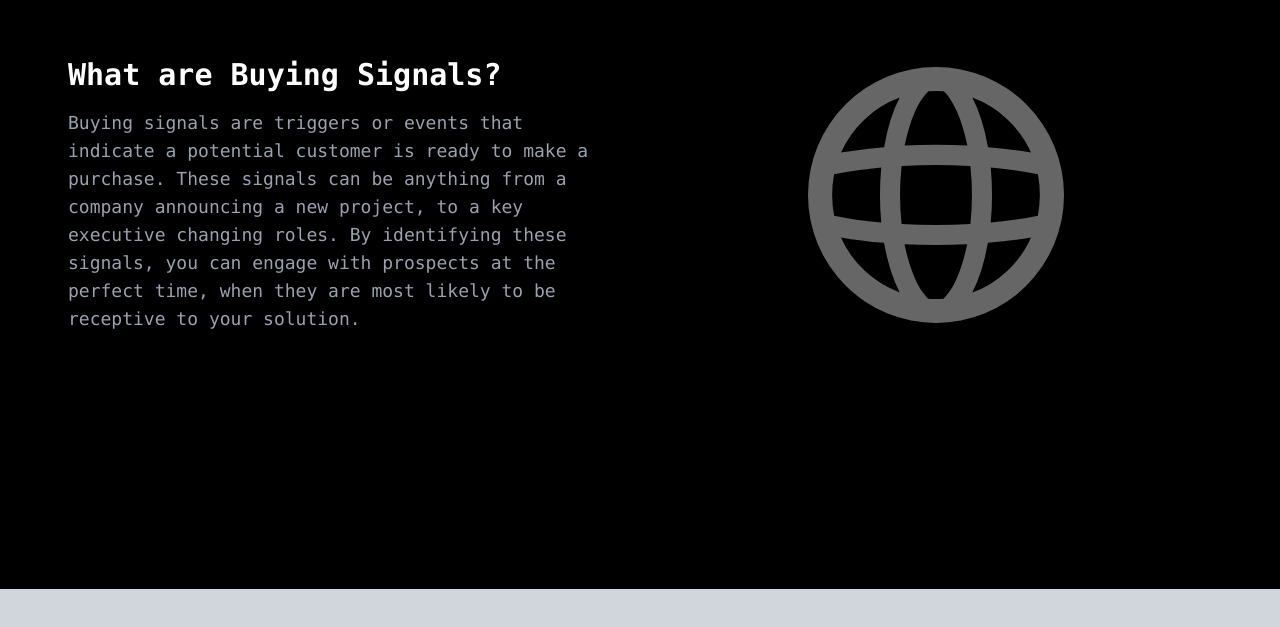
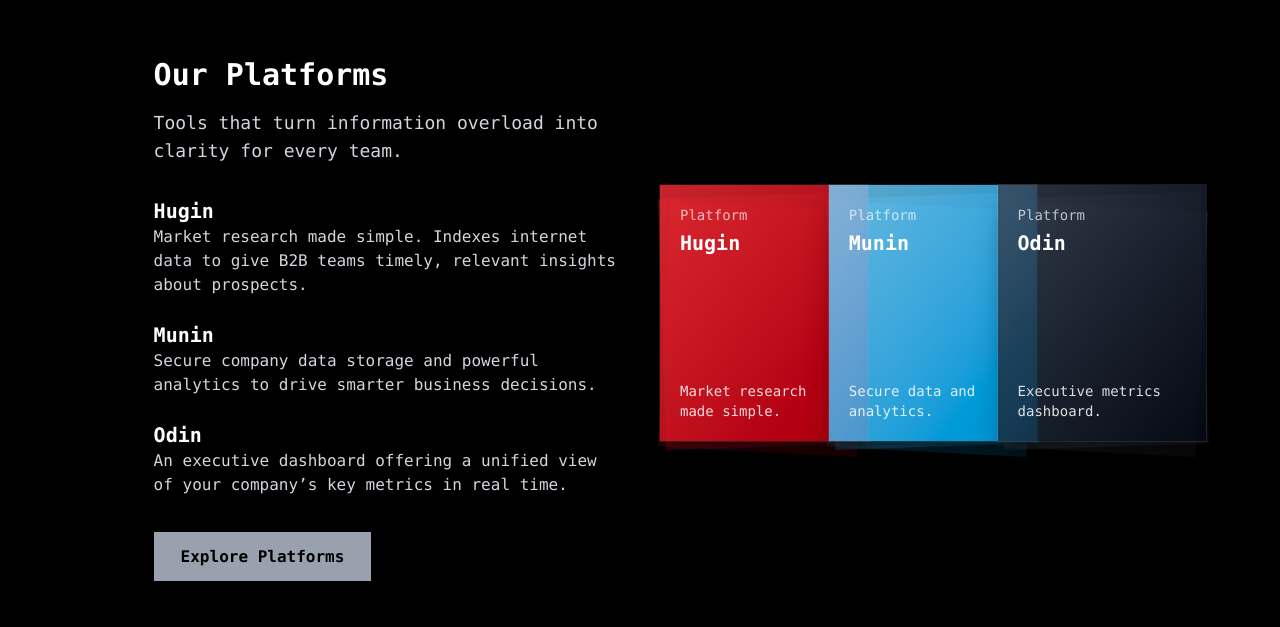
Before and after one commit to christianzmwang/allvitr, a Next.js app: page / in a window 1280 px wide. Shown: the part 975-1602 px from the top of the page. Built offline with nearby package versions, Linux system fonts and the light colour scheme.

Commit message:
added content to section 1

```diff
--- a/src/app/page.tsx
+++ b/src/app/page.tsx
@@ -1,6 +1,51 @@
 import Link from 'next/link'
 import NavBar from './components/NavBar'
 import DotsLayer from './components/DotsLayer'
+
+function PlatformStack({
+  title,
+  subtitle,
+  href,
+  gradient,
+  backGradient,
+}: {
+  title: string
+  subtitle: string
+  href?: string
+  gradient: string
+  backGradient?: string
+}) {
+  return (
+    <Link
+      href={href || '#'}
+      className="group relative block w-44 md:w-52 h-56 md:h-64 focus:outline-none"
+    >
+      {/* Glow */}
+      <div
+        className={`pointer-events-none absolute -inset-2 blur-3xl opacity-50 transition duration-500 ease-out group-hover:opacity-95 group-hover:scale-105 ${gradient}`}
+      />
+
+      {/* Bottom layer */}
+      <div className={`absolute inset-0 translate-y-4 rotate-3 scale-[0.96] bg-gradient-to-br ${backGradient || gradient} opacity-20 ring-1 ring-white/5 transition-all duration-500 ease-out group-hover:translate-y-8 group-hover:rotate-12 group-hover:scale-100`} />
+
+      {/* Middle layer */}
+      <div className={`absolute inset-0 translate-y-2 -rotate-2 scale-[0.98] bg-gradient-to-br ${backGradient || gradient} opacity-30 ring-1 ring-white/10 transition-all duration-500 ease-out group-hover:translate-y-4 group-hover:-rotate-6 group-hover:scale-[1.02]`} />
+
+      {/* Top content card */}
+      <div
+        className={`relative z-10 h-full p-5 ring-1 ring-white/10 bg-gradient-to-br ${gradient} transition-transform duration-500 ease-out group-hover:-translate-y-2 group-hover:scale-[1.02] shadow-xl shadow-black/30`}
+      >
+        <div className="flex h-full flex-col justify-between">
+          <div>
+            <div className="text-sm text-white/70">Platform</div>
+            <h3 className="mt-1 text-xl font-semibold text-white">{title}</h3>
+          </div>
+          <p className="text-sm text-white/85">{subtitle}</p>
+        </div>
+      </div>
+    </Link>
+  )
+}
 
 export default function Home() {
   return (
@@ -12,17 +57,10 @@ export default function Home() {
         <div className="relative z-10 max-w-2xl w-full text-center">
           <h1 className="text-4xl md:text-5xl font-extrabold text-white mb-4">Allvitr</h1>
           <p className="text-md md:text-lg text-gray-400 mb-8">
-            We turn information overload into clarity,<br />
+            We turn information overload into clarity,
             building software that amplify human insight and enable autonomous decision-making.
           </p>
-          <div className="flex flex-col sm:flex-row gap-4 justify-center">
-            <Link
-              href="/hugin"
-              className="px-6 py-3 bg-gray-400 text-black font-semibold border-3 border-transparent hover:border-white transition duration-300"
-            >
-              Learn More about Hugin
-            </Link>
-          </div>
+
         </div>
       </section>
 
@@ -30,22 +68,63 @@ export default function Home() {
       <section data-nav-theme="dark" className="min-h-screen px-4 md:px-8 bg-gradient-to-b from-transparent via-black/100 via-20% to-black md:-mt-[20vh] -mt-0">
         {/* Center within non-gradient area (below top 20% gradient) */}
         <div className="mt-[20vh] min-h-[80vh] flex items-center justify-center py-24 md:py-64">
-          <div className="max-w-6xl mx-auto grid grid-cols-1 md:grid-cols-2 gap-8 items-center">
-            <div className="text-center md:text-left px-1">
-              <h2 className="text-3xl font-bold text-white mb-4">
-                What are Buying Signals?
-              </h2>
-              <p className="text-lg text-gray-400">
-                Buying signals are triggers or events that indicate a potential
-                customer is ready to make a purchase. These signals can be
-                anything from a company announcing a new project, to a key
-                executive changing roles. By identifying these signals, you can
-                engage with prospects at the perfect time, when they are most
-                likely to be receptive to your solution.
+          <div className="w-[95%] md:max-w-[80%] mx-auto grid grid-cols-1 md:grid-cols-2 gap-10 items-center">
+            {/* Left: Textual content */}
+            <div className="text-left">
+              <h2 className="text-3xl font-bold text-white mb-4">Our Platforms</h2>
+              <p className="text-lg text-gray-300 mb-8 max-w-xl">
+                Tools that turn information overload into clarity for every team.
               </p>
+              <div className="space-y-6">
+                <div>
+                  <h3 className="text-xl font-semibold text-white">Hugin</h3>
+                  <p className="text-gray-300">
+                    Market research made simple. Indexes internet data to give B2B teams timely, relevant insights about prospects.
+                  </p>
+                </div>
+                <div>
+                  <h3 className="text-xl font-semibold text-white">Munin</h3>
+                  <p className="text-gray-300">
+                    Secure company data storage and powerful analytics to drive smarter business decisions.
+                  </p>
+                </div>
+                <div>
+                  <h3 className="text-xl font-semibold text-white">Odin</h3>
+                  <p className="text-gray-300">
+                    An executive dashboard offering a unified view of your company’s key metrics in real time.
+                  </p>
+                </div>
+              </div>
+              <div className="mt-10 md:mt-12">
+                <Link href="/platforms" className="px-6 py-3 bg-gray-400 text-black font-semibold border-3 border-transparent hover:border-white transition duration-300">
+                  Explore Platforms
+                </Link>
+              </div>
             </div>
-            <div className="flex justify-center">
-              <img src="/globe.svg" alt="Globe" className="w-40 h-40 md:w-64 md:h-64" />
+
+            {/* Right: Three interactive stacks */}
+            <div className="relative flex justify-center md:justify-end">
+              <div className="grid grid-cols-1 sm:grid-cols-3 gap-8 md:gap-10">
+                <PlatformStack
+                  title="Hugin"
+                  subtitle="Market research made simple."
+                  href="/hugin"
+                  gradient="from-red-500/80 to-red-700/80"
+                />
+                <PlatformStack
+                  title="Munin"
+                  subtitle="Secure data and analytics."
+                  href="#"
+                  gradient="from-sky-300/80 to-sky-500/80"
+                />
+                <PlatformStack
+                  title="Odin"
+                  subtitle="Executive metrics dashboard."
+                  href="#"
+                  gradient="from-gray-700/80 to-gray-950/80"
+                  backGradient="from-gray-400/60 to-gray-600/60"
+                />
+              </div>
             </div>
           </div>
         </div>
```
